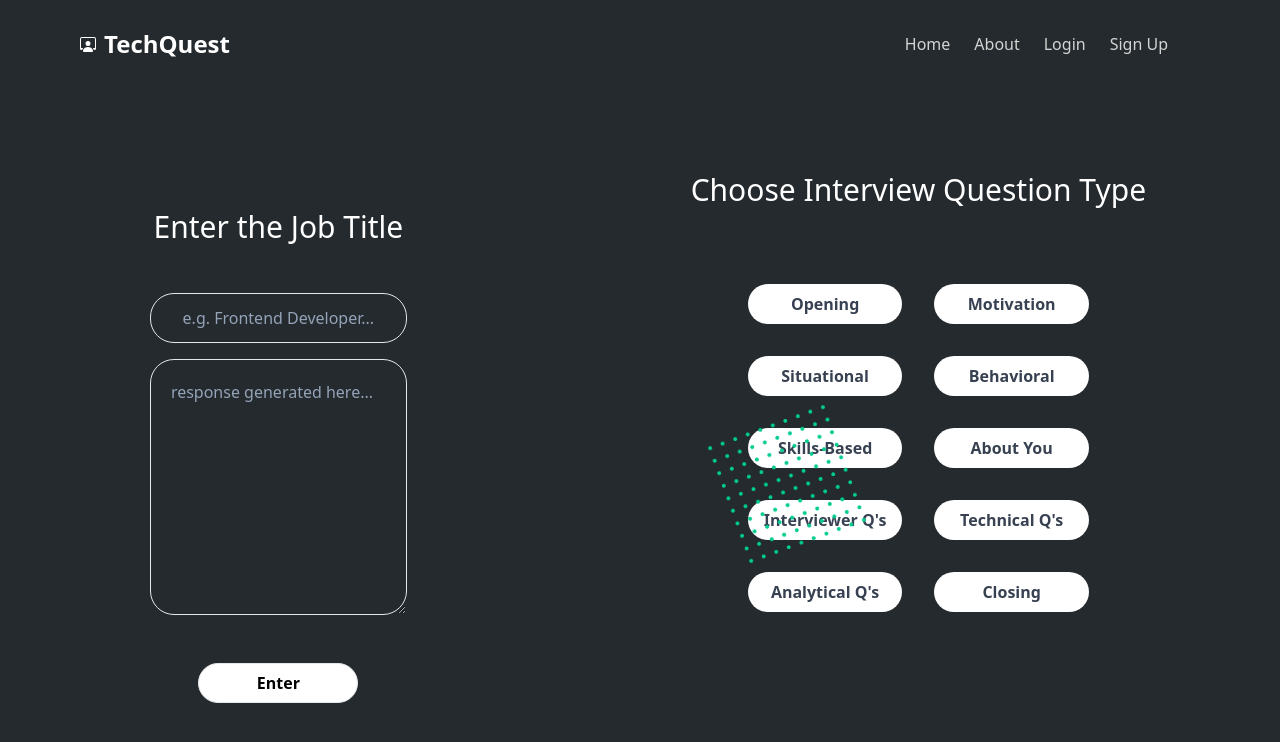
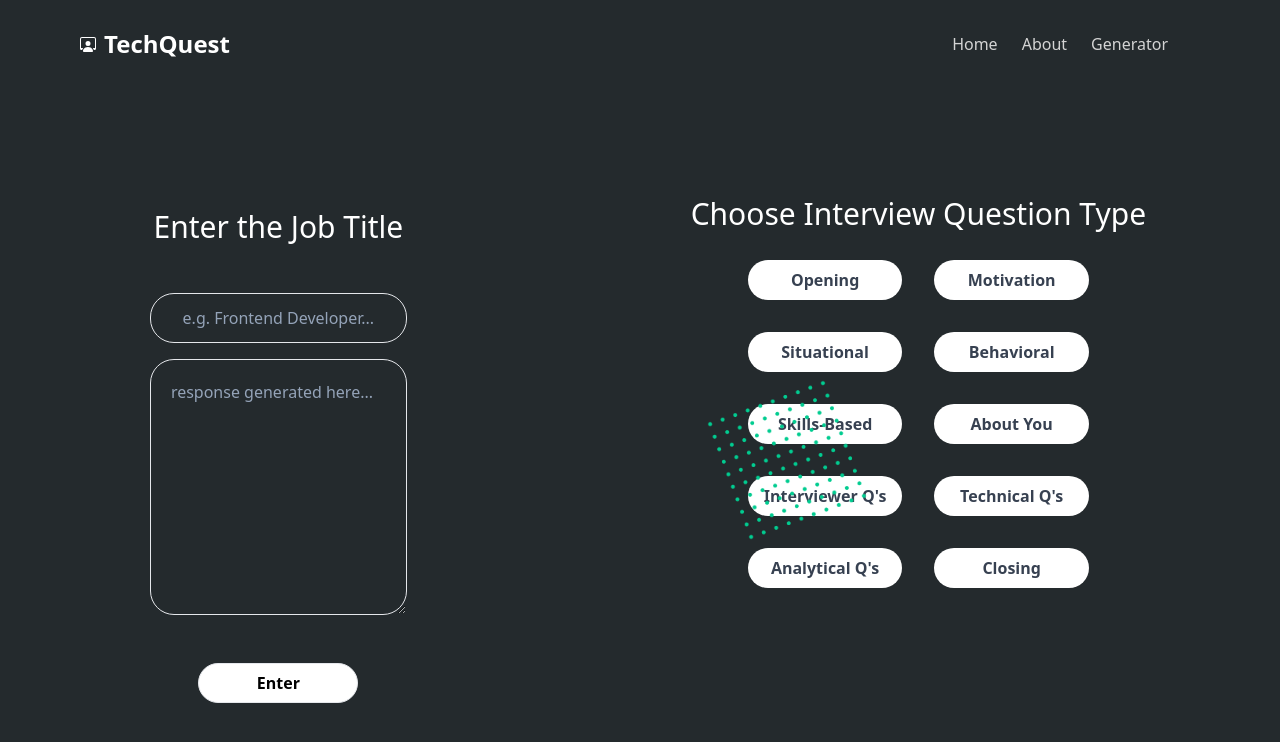
Before and after one commit to LiamBCIT/TechQuest, a Next.js app: page /generator in a window 1280 px wide. Shown: the top 742 px of the page. Built offline with nearby package versions, Linux system fonts and the light colour scheme.

Commit message:
adding navbar, questiontype and index features

```diff
--- a/components/Navbar.tsx
+++ b/components/Navbar.tsx
@@ -14,19 +14,15 @@ interface NavItem {
 const NAV_ITEMS: Array<NavItem> = [
   {
     label: "Home",
-    page: "home",
+    page: "/home"
   },
   {
     label: "About",
-    page: "about",
+    page: "/about",
   },
   {
-    label: "Login",
-    page: "login",
-  },
-  {
-    label: "Sign Up",
-    page: "Signup",
+    label: "Generator",
+    page: "/generator",
   },
 ];
 
@@ -65,25 +61,21 @@ export default function Navbar() {
             }`}
           >
             <div className="items-center justify-center space-y-8 md:flex md:space-x-6 md:space-y-0 p-8">
-              {NAV_ITEMS.map((item, idx) => {
-                return (
-                  <Link
-                    key={idx}
-                    to={item.page}
-                    className={
-                      "block lg:inline-block text-neutral-300  hover:text-neutral-500 dark:text-neutral-100 border-neutral-500"
-                    }
-                    activeClass="active"
-                    spy={true}
-                    smooth={true}
-                    offset={-100}
-                    duration={500}
-                    onClick={() => setNavbar(!navbar)}
-                  >
-                    {item.label}
-                  </Link>
-                );
-              })}
+                <Link2
+                        className={"block lg:inline-block text-neutral-300  hover:text-neutral-500 dark:text-neutral-100 border-neutral-500"}
+                        onClick={() => setNavbar(!navbar)} href={"/home"}>
+                    Home
+                </Link2>
+                <Link2
+                        className={"block lg:inline-block text-neutral-300  hover:text-neutral-500 dark:text-neutral-100 border-neutral-500"}
+                        onClick={() => setNavbar(!navbar)} href={"/about"}>
+                    About
+                </Link2>
+                <Link2
+                        className={"block lg:inline-block text-neutral-300  hover:text-neutral-500 dark:text-neutral-100 border-neutral-500"}
+                        onClick={() => setNavbar(!navbar)} href={"/generator"}>
+                    Generator
+                </Link2>
             </div>
           </div>
         </div>
--- a/components/QuestionTypes.tsx
+++ b/components/QuestionTypes.tsx
@@ -29,7 +29,7 @@ export default function QuestionTypes({
     <>
       <div className="flex flex-col justify-center items-center mx-auto relative">
         {/* <h1 className="text-white text-3xl sm:text-3xl md:text-3xl font-medium mb-12"> */}
-                    <h1 className="text-3xl md:text-3xl font-medium mb-12">
+          <h1 className="text-3xl md:text-3xl font-medium">
           Choose Interview Question Type
         </h1>
         <div className="grid grid-cols-2 mt-3">
@@ -41,7 +41,7 @@ export default function QuestionTypes({
                 selectedQuestionType === type
                   ? "gray-700 text-white"
                   : "gray-200 text-gray-700"
-              } bg-white rounded-full px-4 py-2 m-4 text-gray-600 font-bold text-base focus:outline-none hover:bg-gray-200 transition-colors duration-300` }
+              } bg-white rounded-full px-4 py-2 m-4 text-gray-600 font-bold text-base focus:outline-none hover:bg-gray-200 transition-colors duration-300 focus:bg-gray-600` }
             >
               {type}
             </button>
--- a/pages/index.tsx
+++ b/pages/index.tsx
@@ -18,11 +18,12 @@ export default function Index() {
       </Head>
 
       <Navbar />
-      <main
+
+    <main
         id="home"
         className="mt-48 mx-80 flex flex-col text-left items-center justify-center animate-fadeIn animation-delay-2"
       >
-        <div className="flex mb-4 space-between space-x-40">
+        <div className="flex mb-4 space-x-40">
           <div className="">
             <h1 className="justify-items-center text-6xl md:text-4.688xl font-medium mb-12">
               Need <br /> interview <br /> practice?{" "}
@@ -41,16 +42,18 @@ export default function Index() {
               </button>
             </div>
           </div>
-          <div className="">
+          <div className="relative">
             <img
               src="homeimg.png"
               alt="Interviewee's looking up questions"
               width="1400"
               height="1400"
+              className="max-[350px]:hidden"
             />
           </div>
         </div>
       </main>
+
     </>
   );
 }
```
